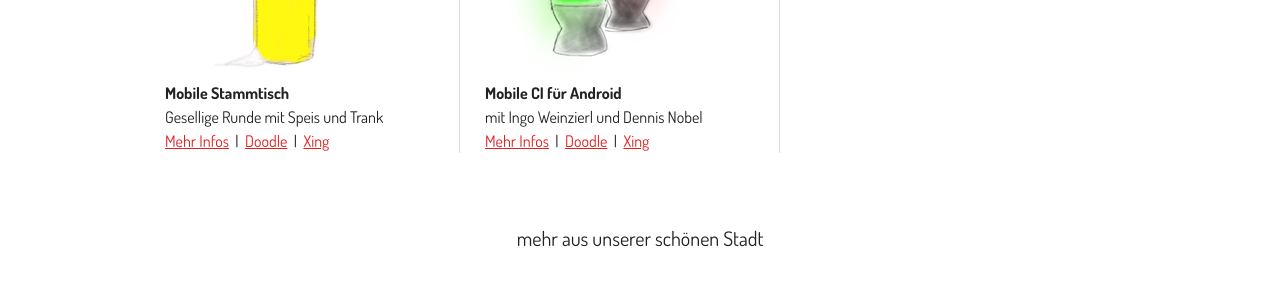
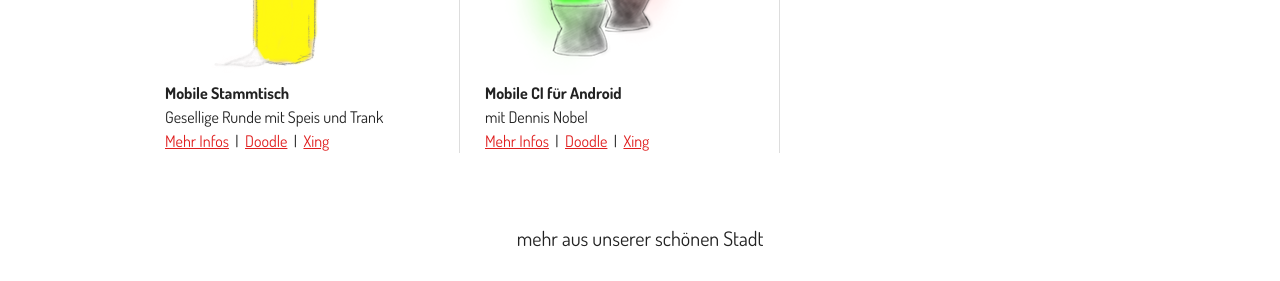
Before and after one commit to mobilecgn/mobilecgn.github.com, a Jekyll site: the page built from index.html, in a window 1280 px wide. Shown: the part 479-760 px from the top of the page. Built offline with Jekyll 4.4.1, drawn with Linux system fonts in a browser that asks for light colours; grey boxes are pictures that could not be loaded.

Commit message:
Only Dennis did the Job  :)

```diff
--- a/_posts/2013/2013-07-11-vortragsabend.html
+++ b/_posts/2013/2013-07-11-vortragsabend.html
@@ -2,7 +2,7 @@
 layout: post
 title: "Mobile CI für Android"
 categories: ["frontpage"]
-frontpage_headline: mit Ingo Weinzierl und Dennis Nobel
+frontpage_headline: mit Dennis Nobel
 frontpage_headline_date: Do., 11. Juli
 frontpage_headline_location: in der Bottfabrik
 frontpage_headline_image: /static/images/events/mobile-cologne-2013-07-c.png
--- a/termine.html
+++ b/termine.html
@@ -32,7 +32,7 @@ title: Termine
 					</div>
 					<div class="span-10 last">
 						<strong>Mobile CI für Android in der Bottfabrik</strong><br/>
-						[Talk] Android CI mit Ingo Weinzierl und Dennis Nobel
+						[Talk] Android CI mit Dennis Nobel
 					</div>
 					<div class="prepend-5 span-10 last" style="padding-top: 0.5em;">
 						<a href="/2013-07-11-vortragsabend.html" class="icon-arrow-right">Mehr Infos & Anmeldung</a>
```
